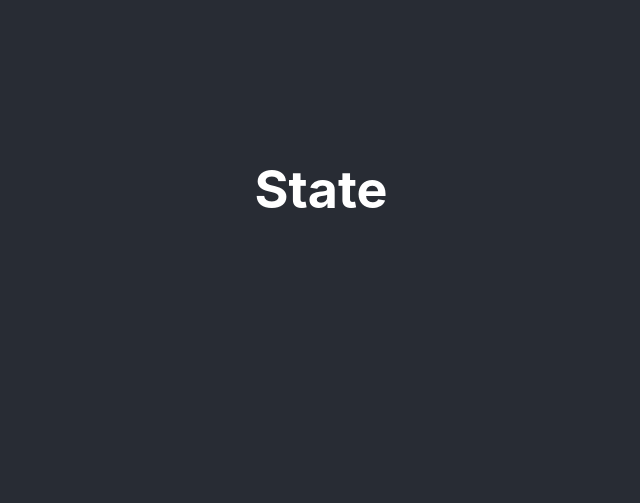
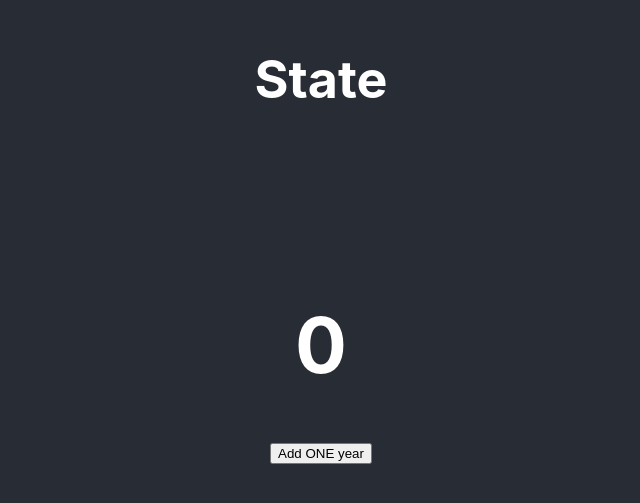
Before and after one commit to FragVagis/delfinai, a React (Create React App) app in the folder r1/: page / in a window 1280 px wide. Shown: the part 161-664 px from the top of the page, without its empty margins (319-959 px from the left). Built offline with nearby package versions, Linux system fonts and the light colour scheme.

Commit message:
ForeverYoung(Refreshing page)

```diff
--- a/r1/src/App.jsx
+++ b/r1/src/App.jsx
@@ -2,6 +2,8 @@ import './App.css';
 import { useEffect, useState } from "react";
 import randColor from './Functions/randColor';
 import Kv from './Components/JamesBond/Kv';
+//import Count from './Components/JamesBond/Count';
+import ForeverYoung from './Components/JamesBond/FoverYoung';
 function App() {
 
     const [kv, setKv] = useState([]);
@@ -33,7 +35,7 @@ function App() {
                 kv.map((c, i) => <Kv key={i} c={c} i={i}></Kv>)
             }
             </div>
-
+            <ForeverYoung></ForeverYoung>
 
 
           </header>
--- /dev/null
+++ b/r1/src/Components/JamesBond/Count.jsx
@@ -0,0 +1,22 @@
+import { useEffect, useState } from "react"
+
+function Count({start}) {
+
+    const [count, setCount] = useState(null);
+
+        useEffect(() => {
+            setCount(start);
+        }, [start]);
+
+    return (
+        <>
+        <h2>{count}</h2>
+        <button onClick={() => setCount(c => c + 5)}>+5</button>
+        </>
+    )
+
+
+
+}
+
+export default Count;
--- /dev/null
+++ b/r1/src/Components/JamesBond/FoverYoung.jsx
@@ -0,0 +1,45 @@
+import { useEffect } from "react";
+import { useState } from "react";
+
+function ForeverYoung() {
+
+    const [count, setCount] = useState(null);
+
+    useEffect(() => {
+        let howMuch = localStorage.getItem('myLife');
+
+        if (null === howMuch) {
+
+            setCount({yearsPast: 0});
+        } else {
+            setCount(JSON.parse(howMuch));
+        }
+    }, []);
+
+    useEffect(() => {
+        if(count === null) {
+            return;
+        }
+        localStorage.setItem('myLife', JSON.stringify(count))
+    }, [count]);
+
+    const add = () => {
+        setCount(c => ({...c, yearsPast: c.yearsPast + 1}));
+    }
+
+    return(
+        <>
+        <h1 style={{
+            fontSize: '77px',
+            colot: '#777777'
+        }}>{count?.yearsPast}</h1>
+        <button onClick={add}>Add ONE year</button>
+
+
+        </>
+    );
+
+
+}
+
+export default ForeverYoung;
```
